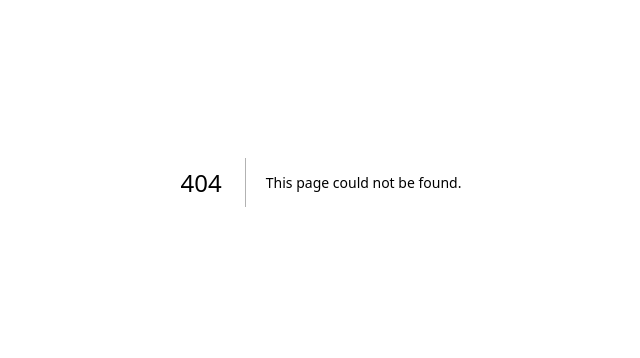
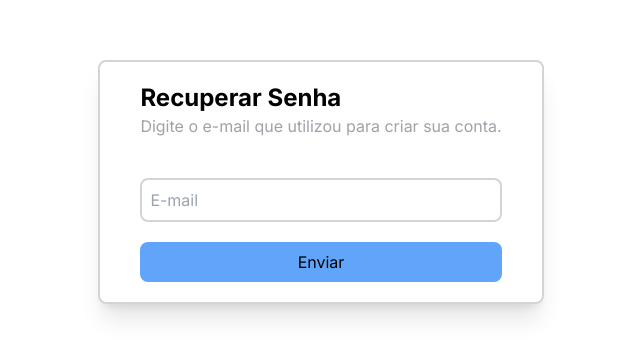
Before and after one commit to brodrigues0ll/nextauth-mongo-template, a Next.js app: page /resetpass in a window 1280 px wide. Before the commit this address had no page. Shown: the part 218-576 px from the top of the page, without its empty margins (319-959 px from the left). Built offline with nearby package versions, Linux system fonts and the light colour scheme.

Commit message:
Sending recovery code

```diff
--- a/package.json
+++ b/package.json
@@ -15,6 +15,7 @@
     "next": "14.1.0",
     "next-auth": "^4.24.10",
     "next-pwa": "^5.6.0",
+    "nodemailer": "^6.9.16",
     "react": "^18",
     "react-dom": "^18",
     "react-hot-toast": "^2.4.1"
--- /dev/null
+++ b/src/actions/recoveryPass.js
@@ -0,0 +1,50 @@
+"use server";
+
+import nodemailer from "nodemailer";
+
+export const recoveryPass = async (email) => {
+  try {
+    // Gerar um código aleatório de 6 dígitos
+    const code = Math.floor(100000 + Math.random() * 900000);
+
+    // Configurar o transporte de email (substitua com suas credenciais de e-mail)
+    const transporter = nodemailer.createTransport({
+      service: "gmail", // ou 'smtp.protonmail.com' ou outro serviço de sua escolha
+      auth: {
+        user: process.env.GOOGLE_APP_EMAIL, // substitua pelo seu e-mail
+        pass: process.env.GOOGLE_APP_PASSWORD, // substitua pela senha do seu e-mail
+      },
+    });
+
+    // Configurar o email
+    const mailOptions = {
+      from: '"Next Auth Template" <sullivan9909@gmail.com>', // remetente
+      to: email, // destinatário
+      subject: "Recuperação de Senha - Código de Verificação",
+      text: `Seu código de recuperação é: ${code}`,
+      html: `
+        <div style="background-color: #ffffff; height: 100vh; display: flex; flex-direction: column; color: #000000; align-items: center; justify-content: center;">
+          <div style="display: flex; flex-direction: column; border: 2px solid #d1d5db; border-radius: 0.5rem; padding: 1.25rem 2.5rem; box-shadow: 0 1px 3px rgba(0, 0, 0, 0.1), 0 1px 2px rgba(0, 0, 0, 0.06);">
+            <div style="display: flex; flex-direction: column;">
+              <h1 style="font-size: 1.25rem; font-weight: 700; margin-bottom: 1rem;">
+                Olá, aqui está o seu código de recuperação.
+              </h1>
+              <p style="color: #2563eb; font-weight: 700; font-size: 1.5rem; text-align: center; margin-top: 2.5rem;">
+                ${code}
+              </p>
+            </div>
+          </div>
+        </div>
+            `,
+    };
+
+    // Enviar o email
+    const info = await transporter.sendMail(mailOptions);
+    console.log("E-mail enviado: %s", info.messageId);
+
+    return code; // Retornar o código para uso posterior, como salvar no banco de dados
+  } catch (error) {
+    console.error("Erro ao enviar o e-mail:", error);
+    throw new Error("Não foi possível enviar o código de recuperação.");
+  }
+};
--- a/src/app/(auth-routes)/page.js
+++ b/src/app/(auth-routes)/page.js
@@ -83,6 +83,12 @@ export default function Home() {
                   setLoginForm({ ...loginForm, password: e.target.value })
                 }
               />
+              <span
+                className="-mt-4 w-full text-right text-zinc-400 text-sm cursor-pointer hover:underline"
+                onClick={() => router.push("/resetpass")}
+              >
+                Esqueci minha senha.
+              </span>
 
               <button
                 className="bg-blue-400 rounded-lg p-2 flex justify-center items-center"
--- /dev/null
+++ b/src/app/api/[send-recovery-code]/route.js
@@ -0,0 +1,25 @@
+import { recoveryPass } from "@/actions/recoveryPass";
+
+export async function POST(request) {
+  try {
+    const { email } = await request.json();
+
+    if (!email) {
+      return new Response(JSON.stringify({ error: "E-mail é obrigatório." }), {
+        status: 400,
+      });
+    }
+
+    const code = await recoveryPass(email);
+
+    return new Response(
+      JSON.stringify({ success: true, message: "Código enviado.", code }),
+      { status: 200 }
+    );
+  } catch (error) {
+    console.error("Erro ao enviar o código.");
+    return new Response(JSON.stringify({ error: "Erro ao enviar o código." }), {
+      status: 500,
+    });
+  }
+}
--- /dev/null
+++ b/src/app/resetpass/page.jsx
@@ -0,0 +1,85 @@
+"use client";
+
+import React, { useState } from "react";
+import toast from "react-hot-toast";
+
+const RecoveryPassPage = () => {
+  const [email, setEmail] = useState("");
+  const [sentCode, setSentCode] = useState(false);
+  const [recoveryCode, setRecoveryCode] = useState("");
+
+  const handleSendCode = async () => {
+    try {
+      const response = await fetch("/api/send-recovery-code", {
+        method: "POST",
+        headers: {
+          "Content-Type": "application/json",
+        },
+        body: JSON.stringify({ email }),
+      });
+
+      const data = await response.json();
+
+      if (response.ok) {
+        toast.success("Código enviado com sucesso! Verifique seu e-mail.");
+        setSentCode(true);
+      } else {
+        toast.error(data.error || "Erro ao enviar o código.");
+      }
+    } catch (error) {
+      toast.error("Erro ao enviar o código.");
+      console.error(error);
+    }
+  };
+
+  return (
+    <div className="bg-white h-screen flex flex-col text-black items-center justify-center">
+      <div className="flex flex-col border-2 border-zinc-300 rounded-lg py-5 px-10 shadow-xl">
+        {!sentCode ? (
+          <div className="flex flex-col">
+            <h1 className="text-2xl font-bold">Recuperar Senha</h1>
+            <p className="text-zinc-400">
+              Digite o e-mail que utilizou para criar sua conta.
+            </p>
+
+            <input
+              type="email"
+              placeholder="E-mail"
+              className="border-2 border-zinc-300 rounded-lg p-2 mt-10"
+              value={email}
+              onChange={(e) => setEmail(e.target.value)}
+            />
+
+            <button
+              className="bg-blue-400 rounded-lg p-2 flex justify-center items-center mt-5"
+              onClick={handleSendCode}
+            >
+              Enviar
+            </button>
+          </div>
+        ) : (
+          <div className="flex flex-col">
+            <h1 className="text-2xl font-bold">Recuperar Senha</h1>
+            <p className="text-zinc-400">
+              Digite o código de recuperação enviado para seu e-mail.
+            </p>
+
+            <input
+              type="text"
+              placeholder="Código"
+              className="border-2 border-zinc-300 rounded-lg p-2 mt-5"
+              value={recoveryCode}
+              onChange={(e) => setRecoveryCode(e.target.value)}
+            />
+
+            <button className="bg-blue-400 rounded-lg p-2 flex justify-center items-center mt-5">
+              Verificar
+            </button>
+          </div>
+        )}
+      </div>
+    </div>
+  );
+};
+
+export default RecoveryPassPage;
```
Also changed, not shown: 2 other files (tests, documents, lock files or other folders).
